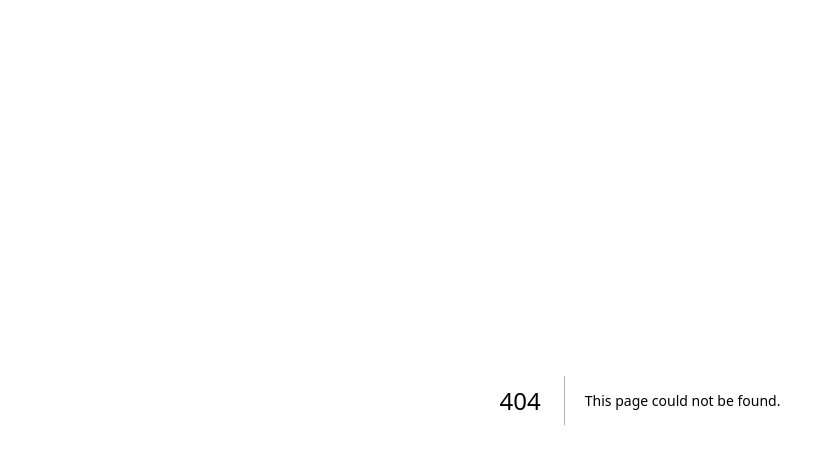
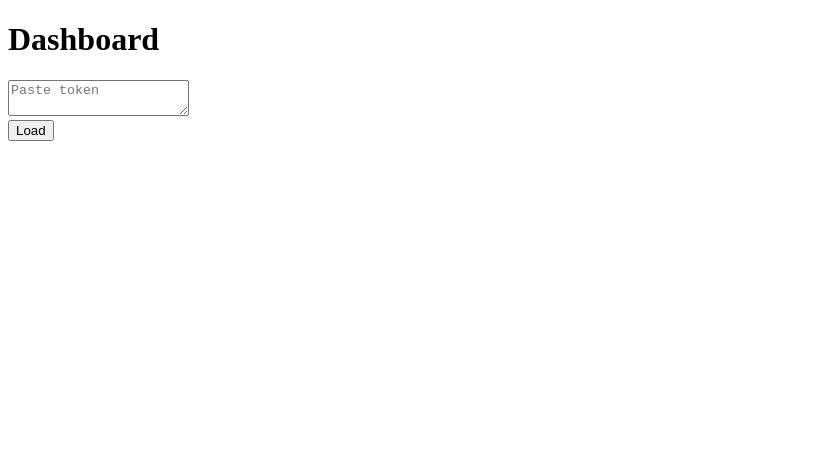
Before and after one commit to Gafbolz/bosere-coop-frontend-v2, a Next.js app: page /dashboard in a window 1280 px wide. Before the commit this address had no page. Shown: the top 464 px of the page, without its empty margins (0-835 px from the left). Built offline with nearby package versions, Linux system fonts and the light colour scheme.

Commit message:
Add Dashboard component with data fetching
Implement a dashboard component that fetches user data.

```diff
--- /dev/null
+++ b/app/dashboard/page.tsx
@@ -0,0 +1,48 @@
+"use client";
+
+import { useState } from "react";
+
+export default function Dashboard() {
+  const [data, setData] = useState<any>(null);
+  const [token, setToken] = useState("");
+
+  async function fetchDashboard() {
+    const res = await fetch(
+      "https://bosere-cooperative-clean-production.up.railway.app/api/dashboard/me",
+      {
+        headers: {
+          Authorization: `Bearer ${token}`,
+        },
+      }
+    );
+
+    const result = await res.json();
+    setData(result);
+  }
+
+  return (
+    <div>
+      <h1>Dashboard</h1>
+
+      <textarea
+        placeholder="Paste token"
+        value={token}
+        onChange={(e) => setToken(e.target.value)}
+      />
+
+      <br />
+
+      <button onClick={fetchDashboard}>
+        Load
+      </button>
+
+      {data && (
+        <div>
+          <p>{data.full_name}</p>
+          <p>Savings: {data.savings_balance}</p>
+          <p>Shares: {data.shares_balance}</p>
+        </div>
+      )}
+    </div>
+  );
+}
```
